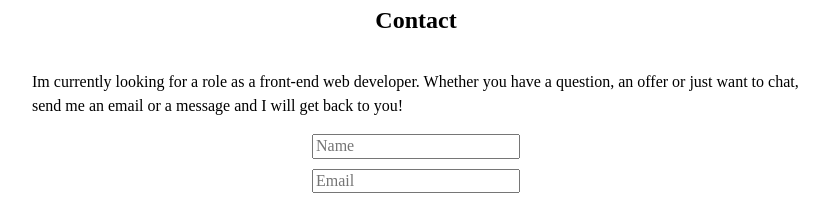
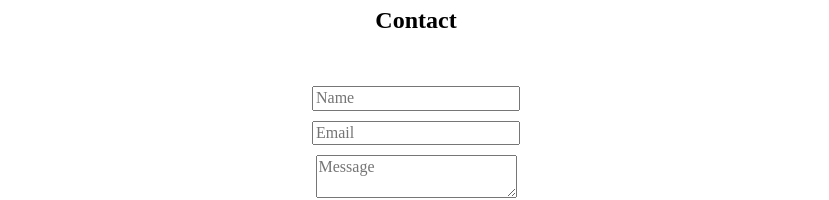
Before and after one commit to mikoppi/portfolio-website, a React (Create React App) app: page / in a window 1280 px wide. Shown: the part 2172-2372 px from the top of the page, without its empty margins (224-1053 px from the left). Built offline with nearby package versions, Linux system fonts and the light colour scheme.

Commit message:
Delete paragraph

```diff
--- a/src/components/Contact.js
+++ b/src/components/Contact.js
@@ -6,9 +6,7 @@ const Contact = () => {
         <div className='contact-wrapper'>
             <h2 className='contact-title'>Contact</h2>
             <p className='contact__paragraph'>
-                Im currently looking for a role as a front-end web developer.
-                Whether you have a question, an offer or just want to chat, send me an
-                email or a message and I will get back to you!
+
             </p>
             <form className='form'>
                 <input
```
